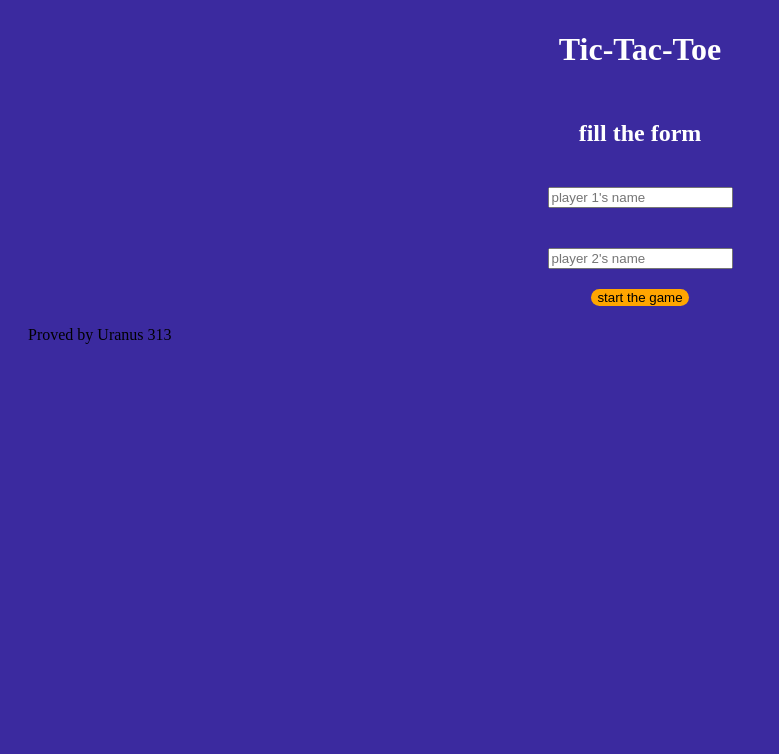
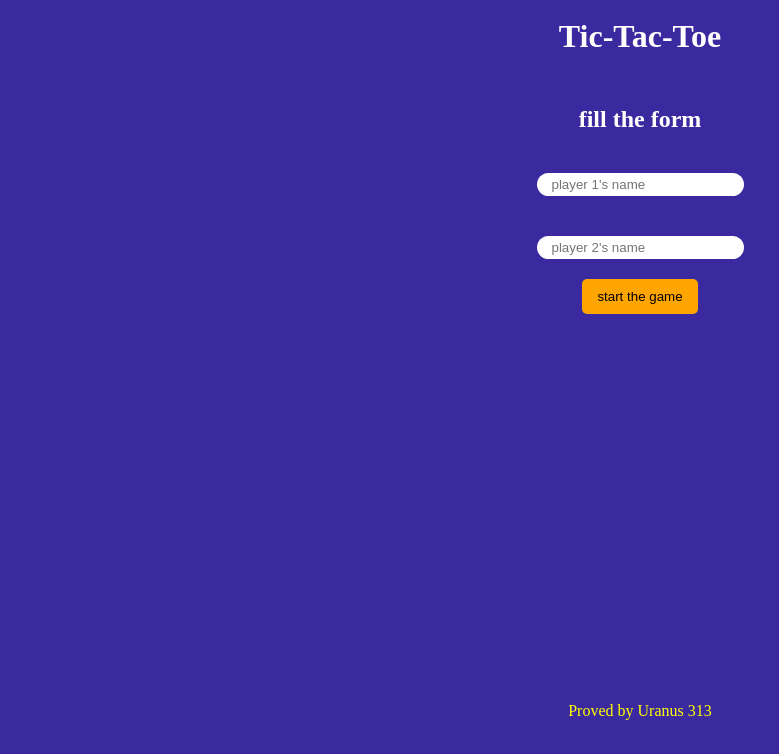
Before and after one commit to Uranus313/tic-tac-toe-web-app, a React (Vite) app in the folder XOXO site/: page /signupForm in a window 1280 px wide. Shown: the top 754 px of the page, without its empty margins (0-779 px from the left). Built offline with nearby package versions, Linux system fonts and the light colour scheme.

Commit message:
making the pages a little better looking

```diff
--- a/XOXO site/index.html
+++ b/XOXO site/index.html
@@ -1,4 +1,4 @@
-<!doctype html>
+
 <html lang="en">
   <head>
     <meta charset="UTF-8" />
--- a/XOXO site/src/components/App.jsx
+++ b/XOXO site/src/components/App.jsx
@@ -7,12 +7,12 @@ function App() {
   const [count, setCount] = useState(0)
 
   return (
-    <>
+    <div style={{display: 'flex',flexDirection: 'column',alignItems: 'center'}}>
 
 
-      <Link to={'/signupForm'} style={{backgroundColor : "beige",margin : "20px"}}>Start</Link>
-      <Link to= {'/topScores'} style={{backgroundColor : "beige"}}>SCORES</Link>
-    </>
+      <Link to={'/signupForm'} style={{backgroundColor : "rgb(186, 88, 73)",margin : "20px",padding:"10px 20px 10px 20px",textDecoration: 'none', borderRadius: '20px'}}>Start</Link>
+      <Link to= {'/topScores'} style={{backgroundColor : "rgb(186, 88, 73)",textDecoration: 'none',padding:"10px 20px 10px 20px", borderRadius: '20px'}}>SCORES</Link>
+    </div>
   )
 }
 
--- a/XOXO site/src/components/Layout.jsx
+++ b/XOXO site/src/components/Layout.jsx
@@ -1,11 +1,14 @@
 import { Outlet } from "react-router-dom";
 
 function Layout(){
-    return(<>
+    return(<div style={{ height: '100%'}}>
         <h1 style={{padding : "10px", borderRadius : "10px", color : 'white',textAlign: 'center'}}>Tic-Tac-Toe</h1>
-        <Outlet/>
-        <p style={{margin : '20px'}}>Proved by Uranus 313</p>
-    </>);
+        <div style={{minHeight:"76%"}}>
+            <Outlet />
+        </div>
+
+        <p style={{margin : '20px',textAlign: "center",color: "yellow", bottom:"10px",right:'0px',left:'0px'}}>Proved by Uranus 313</p>
+    </div>);
 
 }
 export default Layout;
--- a/XOXO site/src/components/SignupForm.jsx
+++ b/XOXO site/src/components/SignupForm.jsx
@@ -23,10 +23,10 @@ function SignupForm(){
     return (
         <form action="post" onSubmit={(event) => handleSubmit(event)} style={{display: "flex", alignItems:"center", flexDirection:'column',width: "100%", color: "white"}}>
             <h2>fill the form</h2>
-            {error? <p style={{color : 'red'}}>{error}</p> : null }
-            <input type="text" ref={player1nameRef} placeholder="player 1's name" style={{margin: '20px'}}/>
-            <input type="text" ref={player2nameRef} placeholder="player 2's name" style={{margin: '20px'}}/>
-            <button type="submit" style={{backgroundColor: "orange",border: "none", borderRadius : '10px'}}>start the game</button>
+            {error? <p style={{color : 'rgb(230, 18, 18)'}}>{error}</p> : null }
+            <input type="text" ref={player1nameRef} placeholder="player 1's name" style={{margin: '20px',padding: '4px 15px',borderRadius: '20px',outline:'none',border:'none'}}/>
+            <input type="text" ref={player2nameRef} placeholder="player 2's name" style={{margin: '20px',padding: '4px 15px',borderRadius: '20px',outline:'none',border:'none'}}/>
+            <button type="submit" style={{backgroundColor: "orange",border: "none", borderRadius : '5px',padding: '10px 15px', cursor:'pointer'}}>start the game</button>
 
         </form>
     )
--- a/XOXO site/src/components/TopPlayers.jsx
+++ b/XOXO site/src/components/TopPlayers.jsx
@@ -12,7 +12,7 @@ function TopPlayers(){
         <div style={{display: "flex", alignItems:"center", flexDirection:'column',width: "100%", color: "white"}}>
             <h1>Top Scores</h1>
             <div style={{display: "flex",alignItems: "center",width: '100%', flexDirection:'column'}}>
-                { data?.map((item,index) => <div style={{display: 'flex', width : "100%", justifyContent: "space-around"}} key={index}>
+                { data?.map((item,index) => <div style={{display: 'flex', width : "70%", justifyContent: 'space-between'}} key={index}>
                     <p>{item.name}</p>
                     <p>{item.score}</p>
                 </div> )}
```
